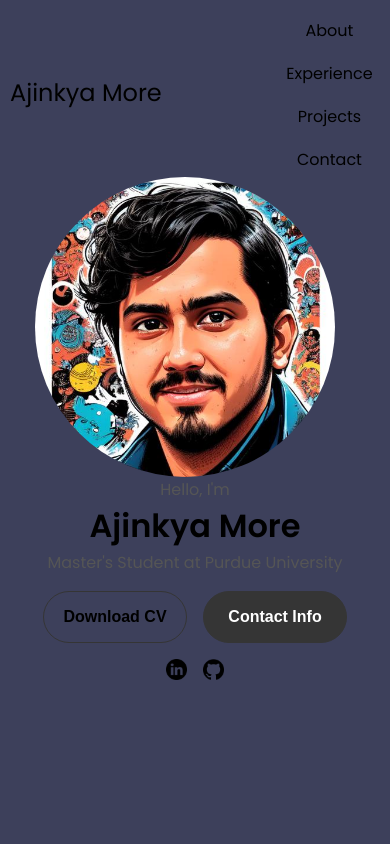
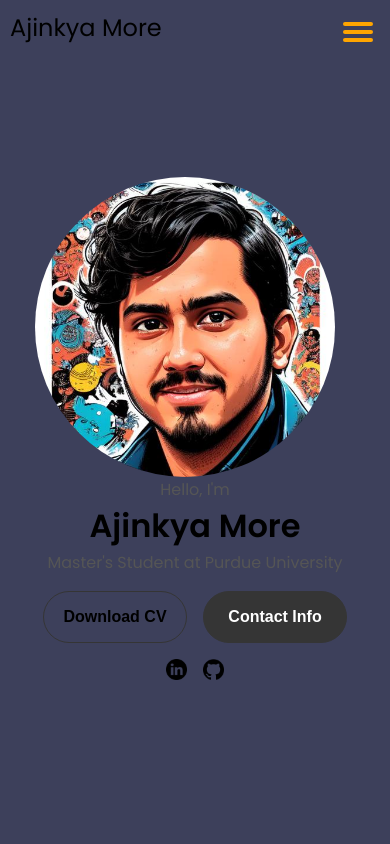
Before and after one commit to Asm3515/my-app, a React (Create React App) app: page / in a window 390 px wide. Shown: the top 844 px of the page. Built offline with nearby package versions, Linux system fonts and the light colour scheme.

Commit message:
Navbar is now responsive

```diff
--- a/src/Navbar/Navbar.css
+++ b/src/Navbar/Navbar.css
@@ -1,4 +1,9 @@
 /* Navbar.css */
+
+
+span{
+  display: none;
+}
 
 nav {
     /* display: flex; */
@@ -31,7 +36,7 @@ nav {
     font-size: 1.5rem;
     text-align: left;
     display: flex;
-    align-items: center;
+    /* align-items: center; */
     padding: 10px;
   }
 
@@ -54,7 +59,7 @@ nav {
   }
 
   .hamburger-icon{
-    display: felx;
+    display: flex;
     flex-direction: column;
     justify-content: space-between;
     height: 24;
@@ -62,39 +67,94 @@ nav {
     cursor: pointer;
   }
 
+  .open .hamburger-links{
+    display: inline-table;
+  }
+
+
+
+
 
 /* Media query for mobile responsiveness */
-@media screen and (max-width: 1200px) {
-    nav {
-      /* display: flex; */
-      justify-content: center;
-      align-items: center;
-      height: 17vh;
+
+@media screen and (max-width: 700px){
+  .hamburger-links{
+    display: none;
+  }
+
+
+  .hamburger-span{
+    align-self: flex-end;
+    display: block;
+    height: 4px;
+    width: 30px;
+    border-radius: 2px;
+    background: orange ;
+    position: relative;
+    margin-top: 20px;
+    cursor: pointer;
+    transition: all 0.3s ease-in;
+
+  }
+  .hamburger-span::after{
+    margin-left:-15px;
+    height: 4px;
+    width: 30px;
+    background: orange;
+    top: 8px;
+    position: absolute;
+    content: " ";
+    border-radius: 2px;
+    transition: all 0.3s ease-in;
+  }
+
+  .hamburger-span::before{
+    margin-left:-15px;
+    height: 4px;
+    width: 30px;
+    background: orange;
+    top: -8px;
+    position: absolute;
+    content: " ";
+    border-radius: 2px;
+    transition: all 0.3s ease-in;
+
+
+    .logo {
+      flex-direction: column; /* Stack logo elements vertically */
+      align-items: flex-start; /* Align logo elements to the start */
     }
 
-    .nav-links {
-      display: flex;
-      gap: 2rem;
-      font-size: 1.5rem;
-      list-style-type: none;
-  }
-    .nav-links{
-        align-items: 50%;
-    };
-    .hamburger-nav{
-        display: flex;
-    };
-    .hamburger-icon {
-        display: flex;
-    };
+    .logo .name {
+      margin-right: 0; /* Remove margin to prevent shifting */
+      margin-bottom: 5px; /* Add some spacing between name and hamburger icon */
+    }
 
-    .menu-links {
-      display: none;
-    }
+
+
+
+
+
+
+
+}
+
+
+  .open::before {
+    transform: rotate(45deg) translate(11px);
   }
 
-  .profile-pic{
-    height: 300px;
-    width: 300px;
-    border-radius: 80%;
+  .open::after {
+    transform: rotate(-45deg) translate(11px);
   }
+
+
+  .open .hamburger-span {
+    background: blue;
+  }
+
+
+
+
+
+}
--- a/src/Navbar/Navbar.jsx
+++ b/src/Navbar/Navbar.jsx
@@ -1,51 +1,40 @@
 // Navbar.jsx
 
-import React from 'react';
+import React, { useState } from 'react';
 import './Navbar.css';
-import { useState } from 'react';
-import "../Section/Section.css"
-
+import "../Section/Section.css";
 
 export const Navbar = () => {
-    const [menuOpen, setMenuOpen] = useState(false);
+  const [menuOpen, setMenuOpen] = useState(false);
 
   const toggleMenu = () => {
     setMenuOpen(!menuOpen);
   };
+
   const scrollToSection = (sectionId) => {
     const section = document.getElementById(sectionId);
     if (section) {
       section.scrollIntoView({ behavior: 'smooth' });
     }
   };
+
   return (
-    <nav>
     <nav>
       <div className="logo">
         <div className="name">Ajinkya More</div>
-        <ul className="nav-links">
-              <li><a onClick={() => scrollToSection('about')}>About</a></li>
-              <li><a onClick={() => scrollToSection('experience')}>Experience</a></li>
-              <li><a onClick={() => scrollToSection('projects')}>Projects</a></li>
-              <li><a onClick={() => scrollToSection('contact')}>Contact</a></li>
+        <ul className={`nav-links ${menuOpen ? 'open' : ''}`}>
+          <span
+            id="hamburger-menu-ideal"
+            onClick={toggleMenu}
+            className={`hamburger-span ${menuOpen ? 'open' : ''}`}
+          ></span>
+
+          <li className='hamburger-links'><a onClick={() => scrollToSection('about')}>About</a></li>
+          <li className='hamburger-links'><a onClick={() => scrollToSection('experience')}>Experience</a></li>
+          <li className='hamburger-links'><a onClick={() => scrollToSection('projects')}>Projects</a></li>
+          <li className='hamburger-links'><a onClick={() => scrollToSection('contact')}>Contact</a></li>
         </ul>
       </div>
-      {/* <nav className='hamburger-nav'>
-        <div className='hamburger-menu'>
-            <div className='hamburger-icon' onClick={toggleMenu}>
-                <span></span>
-                <span></span>
-                <span></span>
-                <div className={`menu-links ${menuOpen ? 'false' : ''}`}>
-                    <li><a href='/about' onClick={toggleMenu}>About</a></li>
-                    <li><a href='/experience' onClick={toggleMenu}>Experience</a></li>
-                    <li><a href='/projects' onClick={toggleMenu}>Projects</a></li>
-                    <li><a href='/contact' onClick={toggleMenu}>Contact</a></li>
-                </div>
-            </div>
-        </div>
-      </nav> */}
-    </nav>
     </nav>
   );
 };
```
